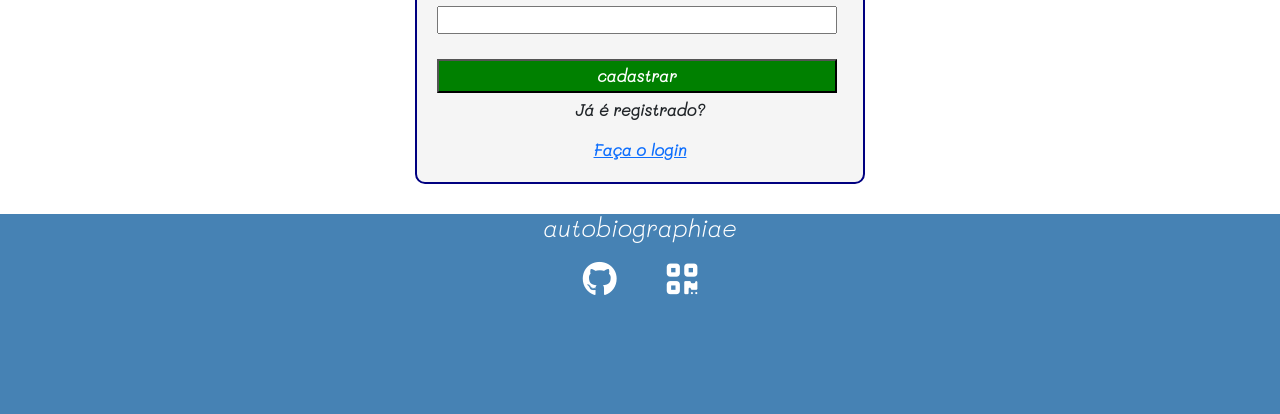
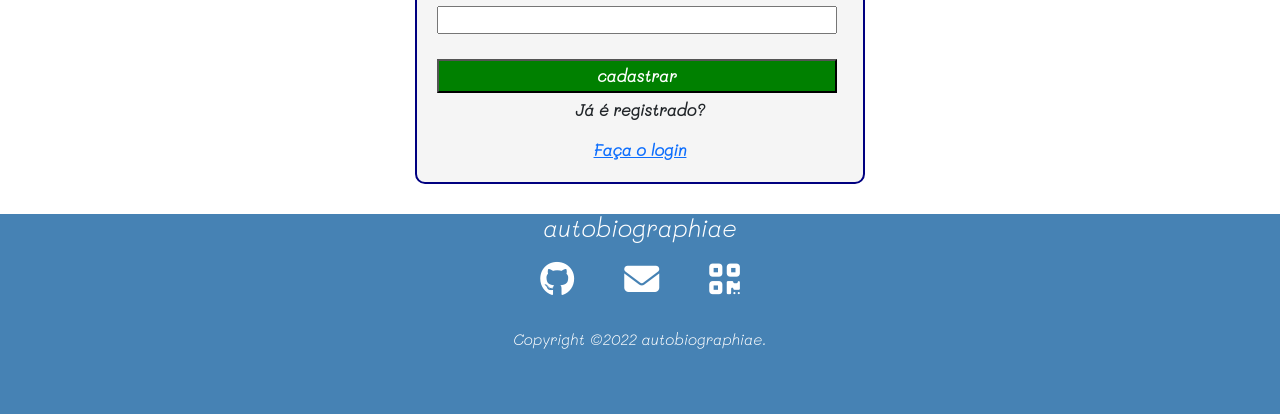
Before and after one commit to eduardooarruda/autobiographiae, a Flask app: page /autenticacao/cadastrar in a window 1280 px wide. Shown: the part 666-1080 px from the top of the page. Run offline with Flask 2, Linux system fonts and the light colour scheme; parts of the project's set-up code (start-up, migrations or seed data) failed here and were passed over; some libraries are stand-ins or nearby versions.

Commit message:
Adicionei o copright e o meu e-mail ao rodapé

```diff
--- a/autobiographiae/static/css/base.css
+++ b/autobiographiae/static/css/base.css
@@ -140,3 +140,8 @@ nav ul {
     /* padding: 20px;
     background-color: yellow; */
 }
+
+#copyright{
+    margin-top: 30px;
+    font-size: 15px;
+}
--- a/autobiographiae/templates/base.html
+++ b/autobiographiae/templates/base.html
@@ -44,8 +44,10 @@
             <h4>autobiographiae</h4>
             <div id="grupo-icones-footer">
                 <a href="https://github.com/eduardooarruda/autobiographiae"><i class="fab fa-github icone-footer "></i></a>
+                <a href="mailto:eduardodossantosarrudag@gmail.com"><i class="fas fa-envelope icone-footer"></i></a>
                 <a href="#"><i class="fas fa-qrcode icone-footer "></i></a>
             </div>
+            <p id="copyright">Copyright  &copy;2022 autobiographiae.</p>
         </div>
     </footer>
     <!-- Fim Rodapé -->
```
